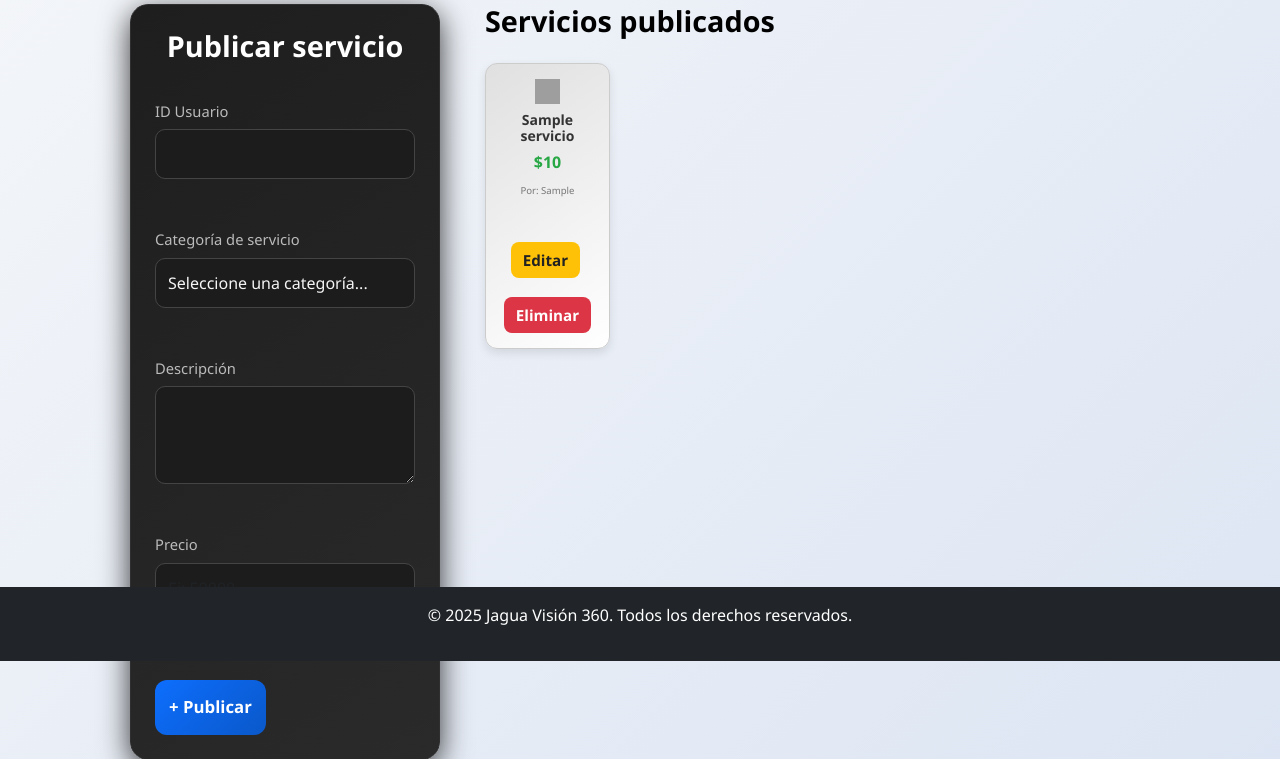
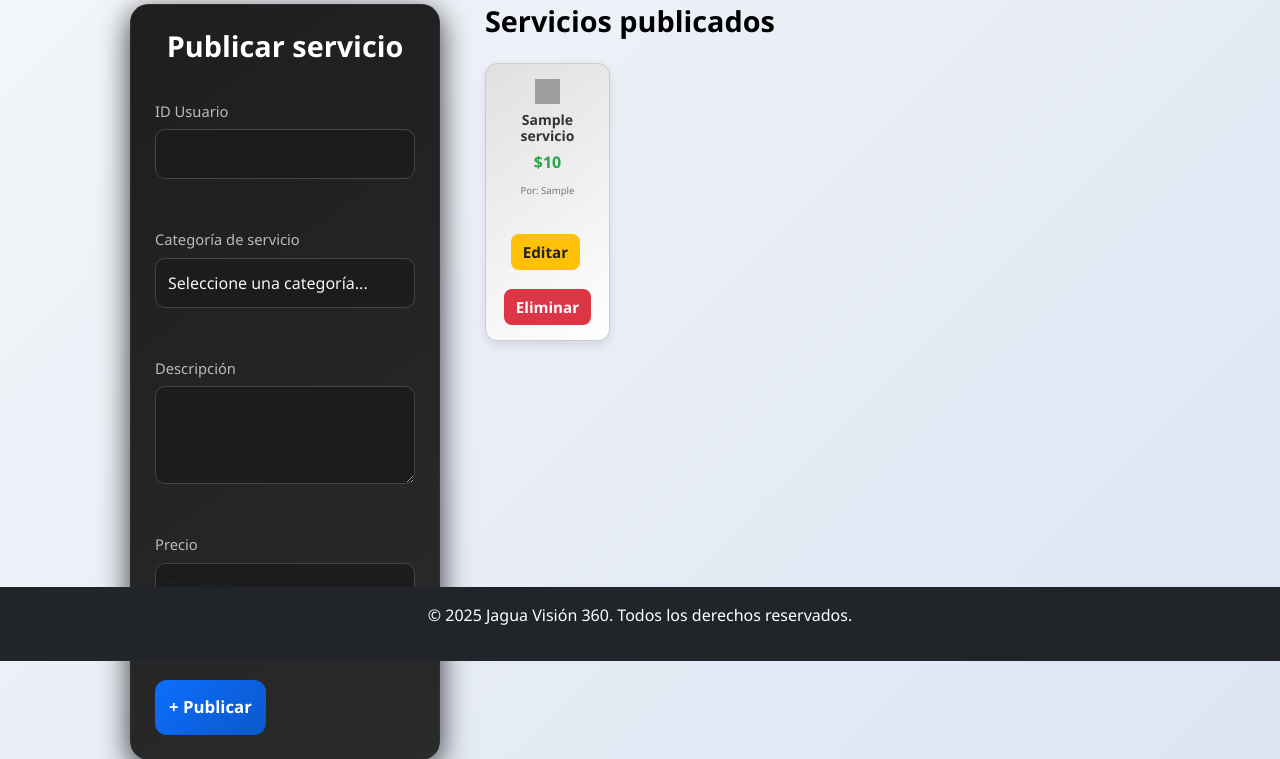
Before and after one commit to jagua-vision-360/360, a PHP site: page /index.php?page=servicios in a window 1280 px wide. Shown: the part 139-898 px from the top of the page. Run offline with PHP 8.4, Linux system fonts and the light colour scheme; data comes from the database, SQL or seed files in the repository; tables that the repository leaves empty hold one stand-in row (values such as "Sample post"); grey boxes are pictures that could not be loaded.

Commit message:
comit 10

```diff
--- a/controllers/ServiciosController.php
+++ b/controllers/ServiciosController.php
@@ -41,6 +41,8 @@
 }
 
 if ($_SERVER['REQUEST_METHOD'] === 'POST') {
+    $accion = $_POST['accion'] ?? '';
+    $ctrl = new ServiciosController();
     if ($accion === 'editar_servicio') {
         $res = $ctrl->editar($_POST);
         if ($res['success']) {
@@ -62,8 +64,6 @@
         }
         exit;
     }
-    $accion = $_POST['accion'] ?? '';
-    $ctrl = new ServiciosController();
 
     if ($accion === 'registrar_servicio') {
         // --- INICIO DE LOS CAMBIOS ---
--- a/views/servicios.php
+++ b/views/servicios.php
@@ -317,6 +317,7 @@
                 <?php
                 $usuario_actual = $_SESSION['usuario']['id_usuario'] ?? null;
                 foreach ($servicios as $s):
+                    // Mostrar solo los servicios del usuario actual
                     if ($usuario_actual && $s['id_usuario'] !== $usuario_actual) continue;
                     $nombre_servicio_limpio = trim(htmlspecialchars($s['nombre_servicio']));
                     $icono_url = $iconos_servicio[$nombre_servicio_limpio] ?? $iconos_servicio['default'];
@@ -326,7 +327,8 @@
                         <h5 class="card-title"><?= htmlspecialchars($s['nombre_servicio']) ?></h5>
                         <p class="precio"><strong>$<?= number_format($s['precio'] ?? 0, 0, ',', '.') ?></strong></p>
                         <p class="publicado"><small>Por: <?= htmlspecialchars($s['nombre_completo'] ?? $s['id_usuario']) ?></small></p>
-                        <form method="POST" action="controllers/ServiciosController.php" style="display:inline-block;margin-top:8px;">
+                        <!-- Botones de Editar y Eliminar (funcionalidad requiere modificaciones en el controlador) -->
+                        <form method="POST" action="controllers/ServiciosController.php" style="display:inline-block;">
                             <input type="hidden" name="accion" value="editar_servicio">
                             <input type="hidden" name="id_servicio" value="<?= htmlspecialchars($s['id_servicio']) ?>">
                             <button type="submit" class="btn-publicar" style="background:#ffc107;color:#222;padding:6px 12px;font-size:0.95rem;border-radius:8px;margin-right:4px;">Editar</button>
--- a/views/vacantes.php
+++ b/views/vacantes.php
@@ -59,7 +59,6 @@
             max-width: 66%;
         }
 
-        /* ...existing code... */
         .list-title {
             color: #111 !important;
             font-size: 1.8rem;
@@ -317,6 +316,7 @@
                 <div class="salario"><?= htmlspecialchars($vac['salario']) ?></div>
                 <div class="sub-info"><?= htmlspecialchars($vac['nombre_completo'] ?? 'Usuario') ?></div>
                 <div class="publicado"><?= date('d/m/Y', strtotime($vac['fecha_creacion'] ?? date('Y-m-d'))) ?></div>
+                <!-- Botones de Editar y Eliminar -->
                 <form method="POST" action="controllers/VacantesController.php" style="display:inline-block;margin-top:8px;">
                   <input type="hidden" name="accion" value="editar_vacante">
                   <input type="hidden" name="id_vacante" value="<?= htmlspecialchars($vac['id_vacante']) ?>">
```
Lines whose indentation alone changed are shown as unchanged.
